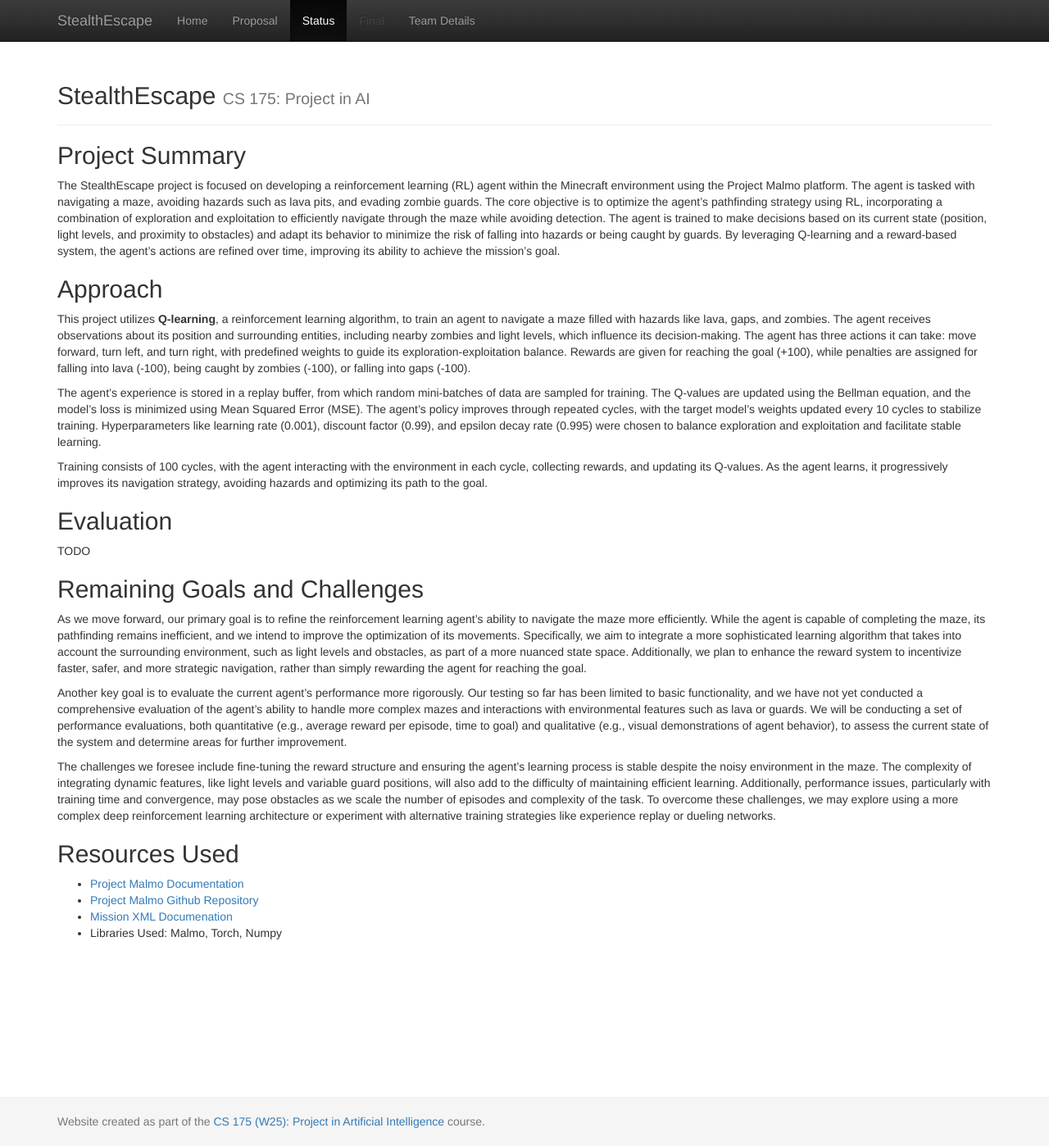
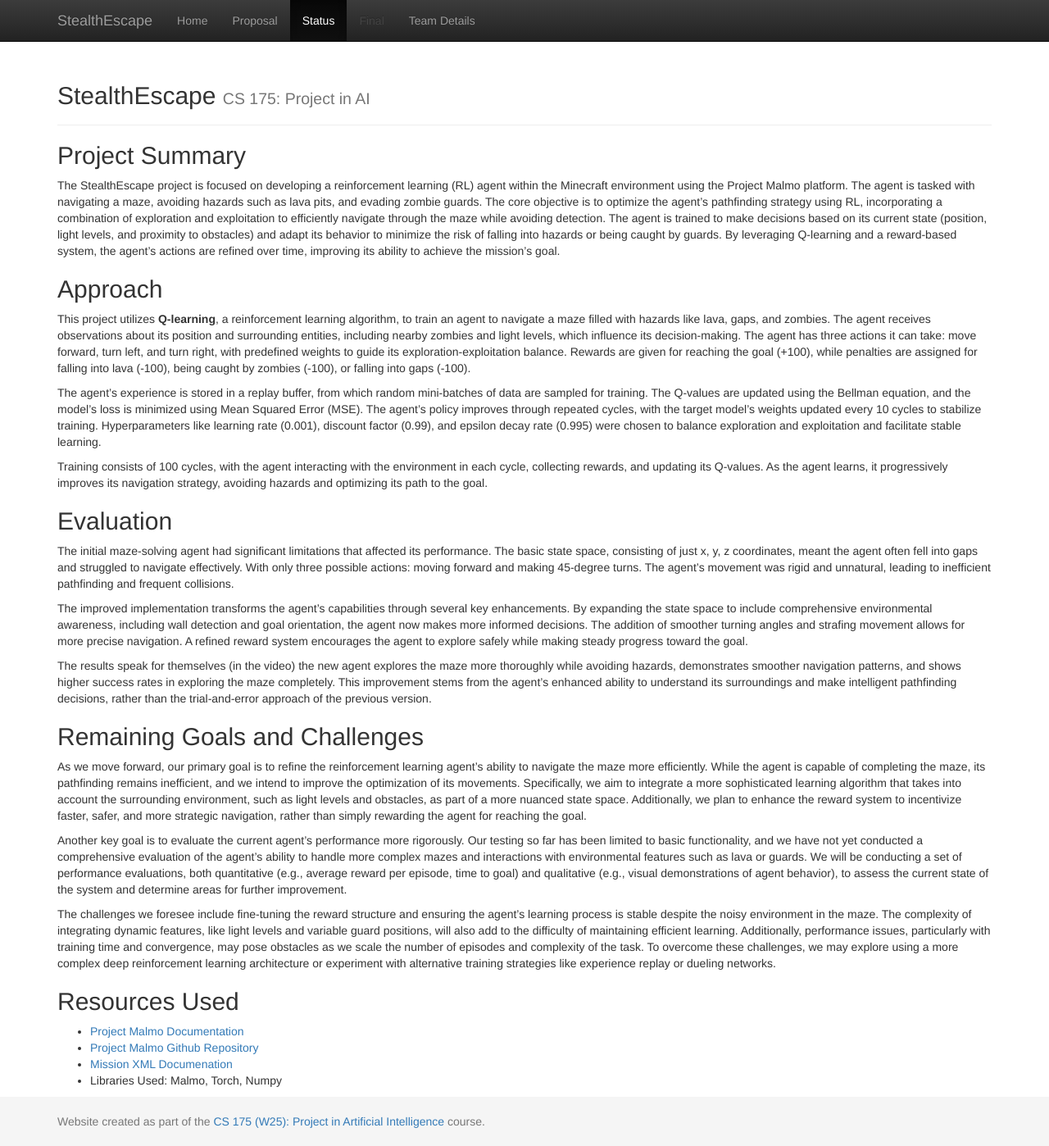
Before and after one commit to akarshanjain/StealthEscape, a Jekyll site: the page built from docs/status.md, in a window 1280 px wide and 1398 px high. Shown: the whole window at 82% size. Built offline with Jekyll 4.4.1, drawn with Linux system fonts in a browser that asks for light colours.

Commit message:
evaluation

```diff
--- a/docs/status.md
+++ b/docs/status.md
@@ -24,7 +24,12 @@ Training consists of 100 cycles, with the agent interacting with the environment
 its navigation strategy, avoiding hazards and optimizing its path to the goal.
 
 ## Evaluation
-TODO
+The initial maze-solving agent had significant limitations that affected its performance. The basic state space, consisting of just x, y, z coordinates, meant the agent often fell into gaps and struggled to navigate effectively. With only three possible actions: moving forward and making 45-degree turns. The agent's movement was rigid and unnatural, leading to inefficient pathfinding and frequent collisions.
+
+The improved implementation transforms the agent's capabilities through several key enhancements. By expanding the state space to include comprehensive environmental awareness, including wall detection and goal orientation, the agent now makes more informed decisions. The addition of smoother turning angles and strafing movement allows for more precise navigation. A refined reward system encourages the agent to explore safely while making steady progress toward the goal.
+
+The results speak for themselves (in the video) the new agent explores the maze more thoroughly while avoiding hazards, demonstrates smoother navigation patterns, and shows higher success rates in exploring the maze completely. This improvement stems from the agent's enhanced ability to understand its surroundings and make intelligent pathfinding decisions, rather than the trial-and-error approach of the previous version.
+
 
 ## Remaining Goals and Challenges
 As we move forward, our primary goal is to refine the reinforcement learning agent's ability to navigate the maze more efficiently. While the agent is capable of completing the maze, its
```
